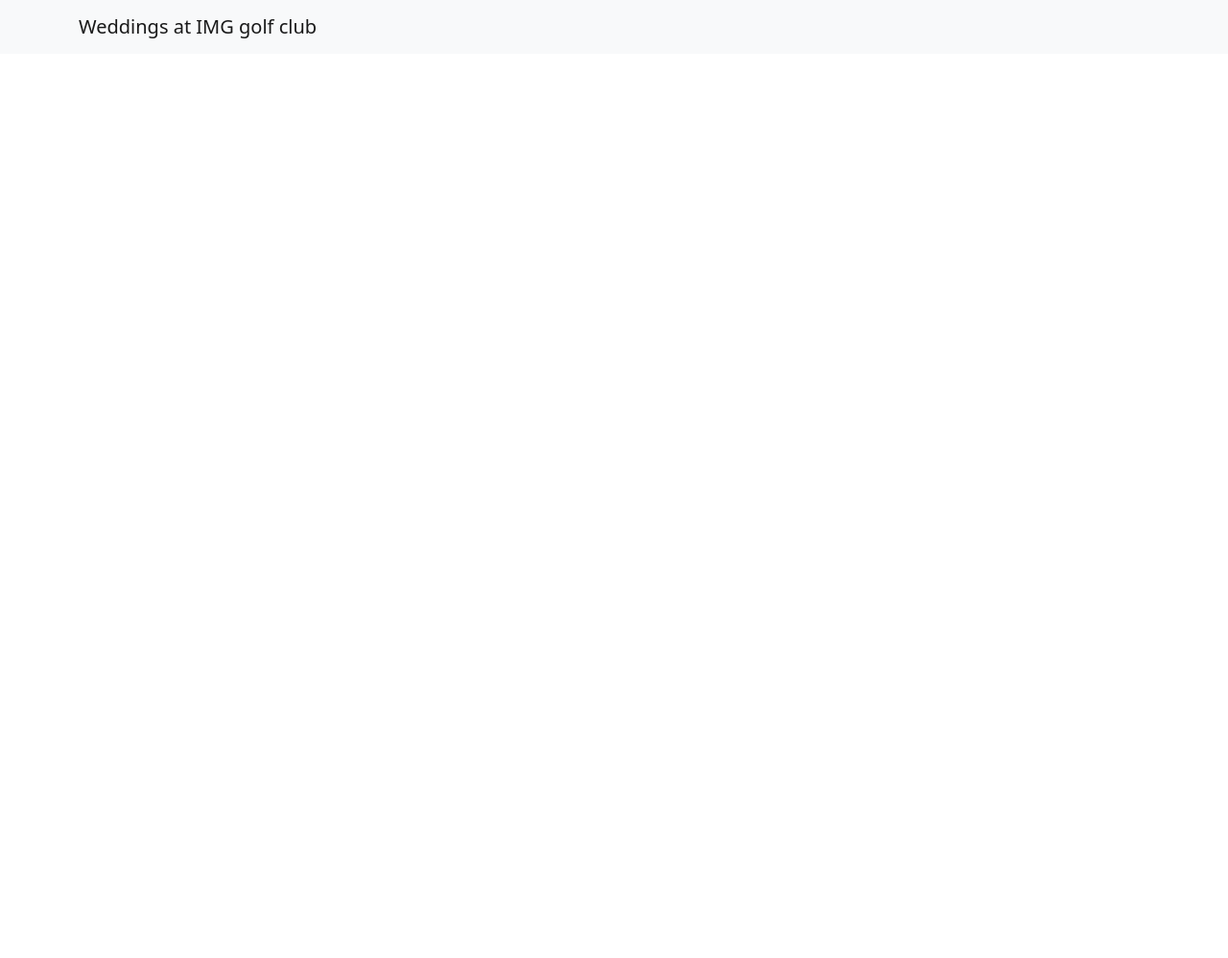
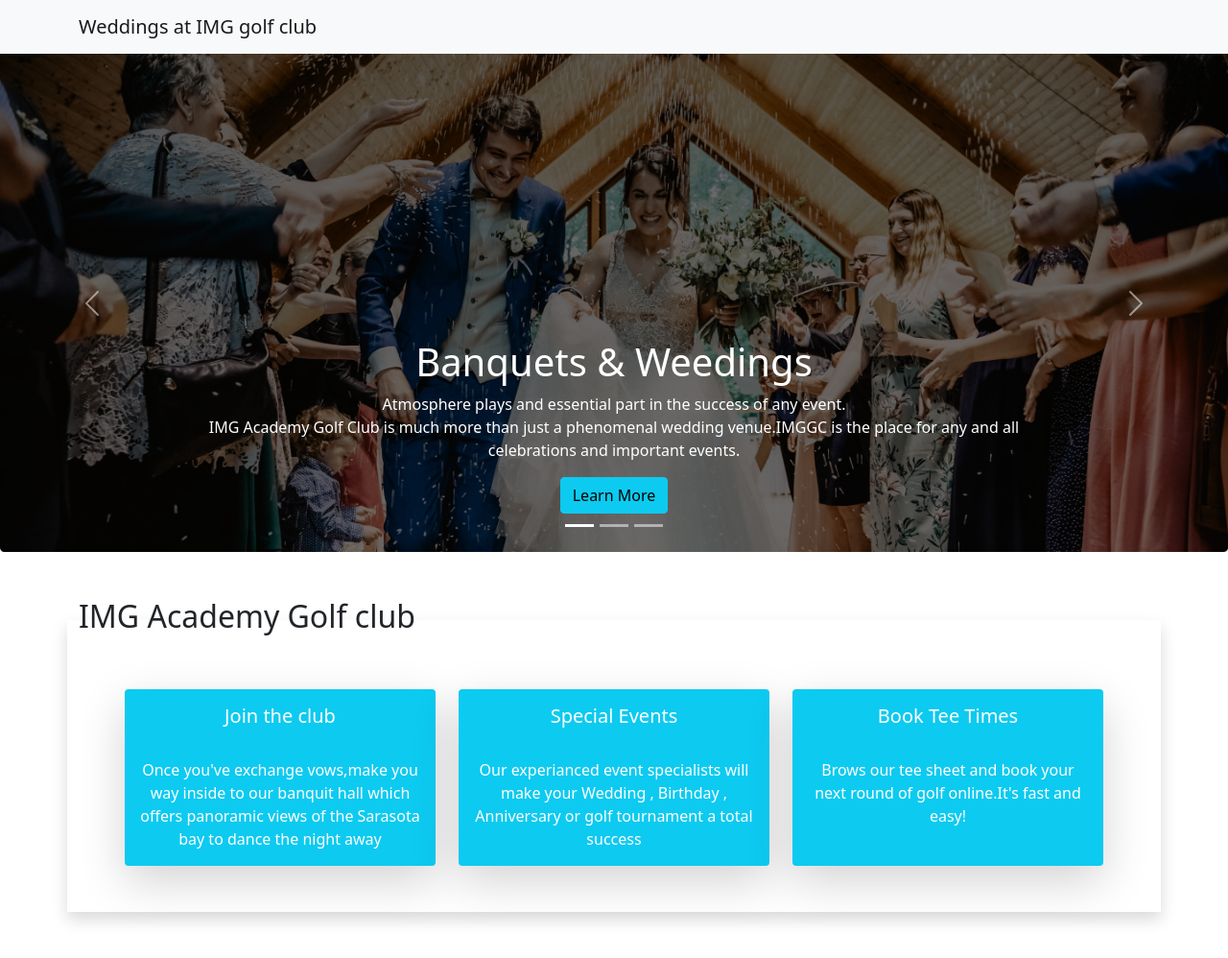
Before and after one commit to Jahanara-juma1/convention-center, a plain HTML site: page index.html in a window 1280 px wide. Shown: the whole page at 96% size. Before the commit the page ends 800 px from the top, so only its background shows below. Drawn offline with nearby package versions, Linux system fonts and the light colour scheme.

Commit message:
catagoris-1 addad

```diff
--- a/index.html
+++ b/index.html
@@ -19,7 +19,79 @@
         </div>
         </div>
       </nav>
-
+      <!-- Slider img -->
+      <main></main>
+      <section>
+        <div id="carouselExampleCaptions" class="carousel slide" data-bs-ride="carousel">
+            <div class="carousel-indicators">
+              <button type="button" data-bs-target="#carouselExampleCaptions" data-bs-slide-to="0" class="active" aria-current="true" aria-label="Slide 1"></button>
+              <button type="button" data-bs-target="#carouselExampleCaptions" data-bs-slide-to="1" aria-label="Slide 2"></button>
+              <button type="button" data-bs-target="#carouselExampleCaptions" data-bs-slide-to="2" aria-label="Slide 3"></button>
+            </div>
+            <div class="carousel-inner">
+              <div class="carousel-item active">
+                <img src="images/banner.png" class="d-block w-100" alt="...">
+                <div class="carousel-caption d-none d-md-block">
+                  <h1>Banquets & Weedings</h1>
+                  <p>Atmosphere plays and essential part in the success of any event.<br>IMG Academy Golf Club is much more than just a phenomenal wedding venue.IMGGC is the place for any and all celebrations and important events.</p>
+                  <button class="btn btn-info">Learn More</button>
+                </div>
+              </div>
+              <div class="carousel-item">
+                <img src="images/istockphoto-975796400-612x612.jpg" class="d-block w-100" alt="...">
+                <div class="carousel-caption d-none d-md-block">
+                  <h5>Second slide label</h5>
+                  <p>Some representative placeholder content for the second slide.</p>
+                </div>
+              </div>
+              <div class="carousel-item">
+                <img src="images/download.jpg" class="d-block w-100" alt="...">
+                <div class="carousel-caption d-none d-md-block">
+                  <h5>Third slide label</h5>
+                  <p>Some representative placeholder content for the third slide.</p>
+                </div>
+              </div>
+            </div>
+            <button class="carousel-control-prev" type="button" data-bs-target="#carouselExampleCaptions" data-bs-slide="prev">
+              <span class="carousel-control-prev-icon" aria-hidden="true"></span>
+              <span class="visually-hidden">Previous</span>
+            </button>
+            <button class="carousel-control-next" type="button" data-bs-target="#carouselExampleCaptions" data-bs-slide="next">
+              <span class="carousel-control-next-icon" aria-hidden="true"></span>
+              <span class="visually-hidden">Next</span>
+            </button>
+          </div>
+      </section>
+      <!-- catagoris 1 -->
+      <section class="container my-5 catagoris">
+        <h2>IMG Academy Golf club</h2>
+       <div class="p-5 row row-cols-1 row-cols-md-2 row-cols-lg-3 g-4 shadow">
+         <div class="col">
+           <div class="card text-white bg-info border-0 shadow-lg h-100">
+             <div class="card-body text-center">
+               <h5 class="card-title">Join the club</h5><br>
+               <p class="card-text">Once you've exchange vows,make you way inside to our banquit hall which offers panoramic views of the Sarasota bay to dance the night away</p>
+               </div>
+             </div>
+         </div>
+         <div class="col">
+           <div class="card text-white bg-info border-0 shadow-lg h-100">
+             <div class="card-body text-center">
+               <h5 class="card-title">Special Events</h5><br>
+               <p class="card-text">Our experianced event specialists will make your Wedding , Birthday , Anniversary or golf tournament a total success</p>
+               </div>
+             </div>
+         </div>
+         <div class="col">
+           <div class="card text-white bg-info border-0 shadow-lg h-100">
+             <div class="card-body text-center">
+               <h5 class="card-title">Book Tee Times</h5><br>
+               <p class="card-text">Brows our tee sheet and book your next round of golf online.It's fast and easy!</p>
+               </div>
+             </div>
+         </div>
+         </section>
+    </main>
 
 
 
```
Also changed, not shown: images/download.jpg (added), images/istockphoto-975796400-612x612.jpg (added), images/wedding-gf299e40b1_640.jpg (added).
